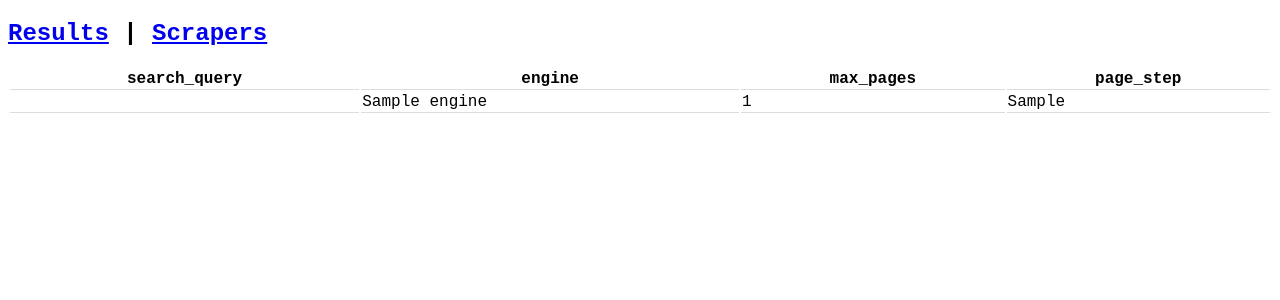
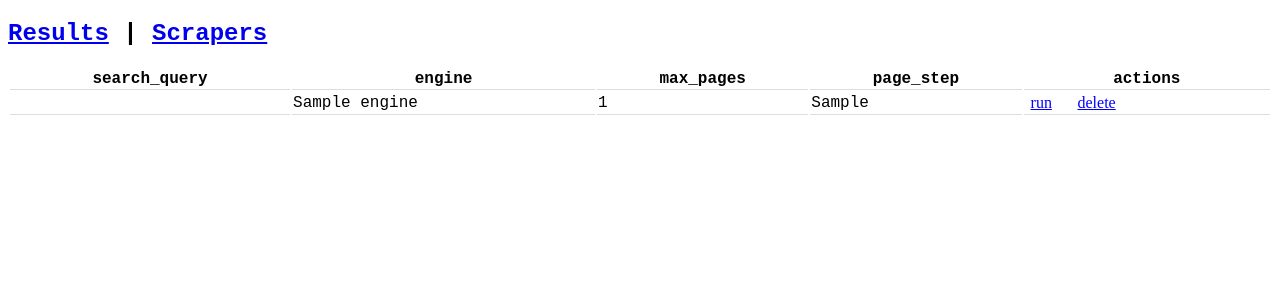
Before and after one commit to Patrick-Yevych/news-webscraper, a Flask app: template web-app/templates/scrapers.html in a window 1280 px wide. Shown: the top 300 px of the page. Run offline with Flask 2, Linux system fonts and the light colour scheme; the template is opened without the code that fills it: most values are stand-ins (such as "Sample title", 1, 10 or a date in 2020).

Commit message:
Run and Delete buttons working

```diff
--- a/web-app/app.py
+++ b/web-app/app.py
@@ -1,23 +1,42 @@
+from werkzeug import datastructures
 import mysql.connector, json
 #sys.path.append('../')
-from flask import Flask, render_template
+from flask import Flask, render_template, request
 from DatabaseConnection import DatabaseConnection
+from GoogleScraper import GoogleScraper
 
 app = Flask(__name__)
 
 @app.route("/results")
-def GET_results():
+def get_results():
     db = DatabaseConnection("./config.json")
     data = db.res_selectall()
     db.destroy()
     return render_template('results.html', data=data)
 
-@app.route("/scrapers")
-def GET_scrapers():
+@app.route("/scrapers", methods=['GET', 'POST'])
+def get_scrapers():
     db = DatabaseConnection("./config.json")
+
+    if request.method == 'POST':
+        query = request.values.get("search_query")
+        engine = request.values.get("engine")
+
+        if request.values.get("action_type") == "run_scraper":
+            max_pages = request.values.get("max_pages")
+            page_step = request.values.get("page_step")
+
+            if engine.lower() == 'google':
+                s = GoogleScraper(query, int(max_pages), int(page_step))
+                db.res_insert({"search_query": query, "engine": engine, "max_pages": max_pages, "page_step": page_step}, s.build_table())
+
+        elif request.values.get("action_type") == "delete_scraper":
+            db.scraper_delete(query, engine)
+
     data = db.scraper_selectall()
     db.destroy()
     return render_template('scrapers.html', data=data)
+
 
 if __name__ == "__main__":
     app.run(host="0.0.0.0")
--- a/web-app/config.json
+++ b/web-app/config.json
@@ -1,6 +1,6 @@
 {
     "db_con": {
-        "host": "res-database",
+        "host": "127.0.0.1",
         "user": "resdb",
         "password": "password",
         "database": "res_database"
--- a/web-app/templates/scrapers.html
+++ b/web-app/templates/scrapers.html
@@ -15,6 +15,19 @@
     tr:hover {
         background-color:#dcdcdc;
     }
+    .inline {
+        display: inline;
+    }
+    .link-button {
+        background: none;
+        border: none;
+        color: blue;
+        text-decoration: underline;
+        cursor: pointer;
+        font-size: 1em;
+        font-family: serif;
+        padding-right:10px;
+    }
 </style>
 </head>
 <body>
@@ -28,6 +41,7 @@
             <th>engine</th>
             <th>max_pages</th>
             <th>page_step</th>
+            <th>actions</th>
         </tr>
         </thead>
         <tbody>
@@ -37,6 +51,23 @@
             <td>{{item['engine']}}</td>
             <td>{{item['max_pages']}}</td>
             <td>{{item['page_step']}}</td>
+            <td>
+            <form method="POST" action="scrapers" class="inline">
+                <input type="hidden" name="action_type" value="run_scraper">
+                <input type="hidden" name="search_query" value="{{item['search_query']}}">
+                <input type="hidden" name="engine" value="{{item['engine']}}">
+                <input type="hidden" name="max_pages" value="{{item['max_pages']}}">
+                <input type="hidden" name="page_step" value="{{item['page_step']}}">
+                <button type="submit" name="run_btn" value="run_req" class="link-button">run</button>
+            </form>
+
+            <form method="POST" action="scrapers" class="inline">
+                <input type="hidden" name="action_type" value="delete_scraper">
+                <input type="hidden" name="search_query" value="{{item['search_query']}}">
+                <input type="hidden" name="engine" value="{{item['engine']}}">
+                <button type="submit" name="delete_btn" value="delete_req" class="link-button">delete</button>
+            </form>
+            </td>
         </tr>
         {% endfor %}
         </tbody>
```
Also changed, not shown: web-app/DatabaseConnection.py (+8 -0 lines).
